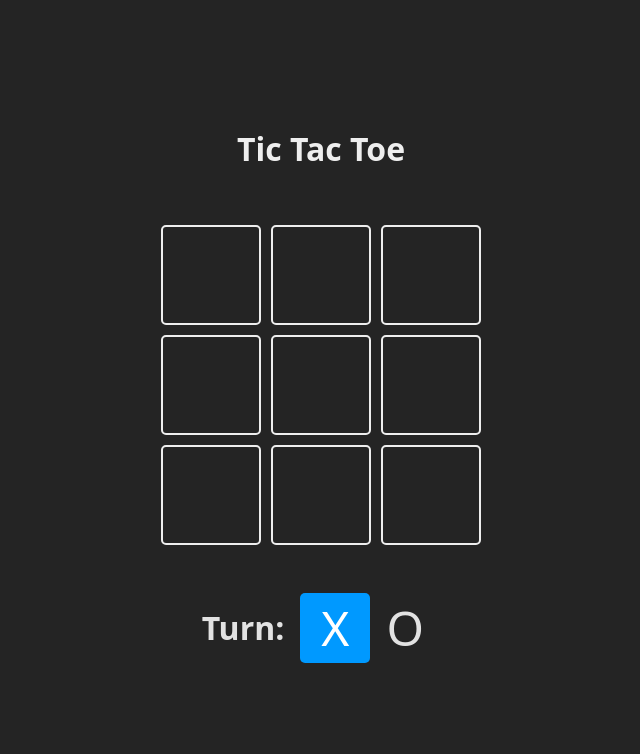
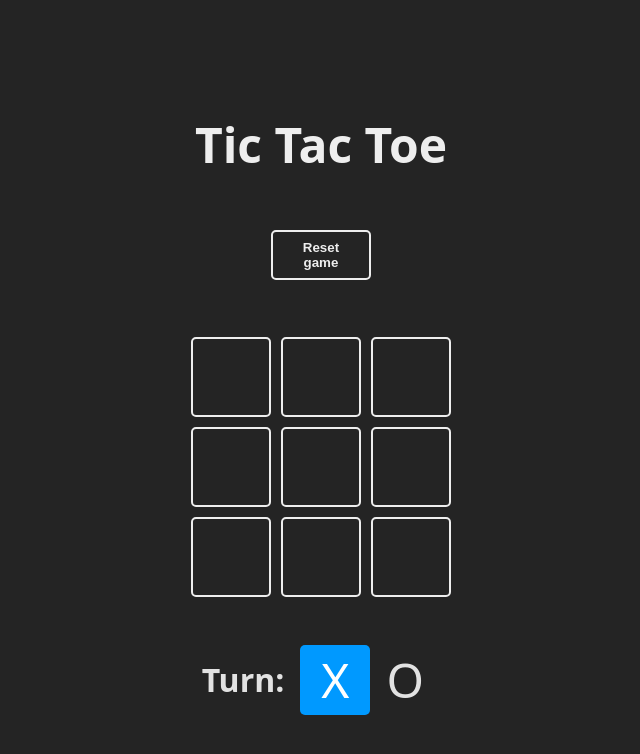
Before and after one commit to melisandoval/animals-tic-tac-toe, a React (Vite) app: page / in a window 1280 px wide. Shown: the top 754 px of the page, without its empty margins (319-959 px from the left). Built offline with nearby package versions, Linux system fonts and the light colour scheme.

Commit message:
update styles, copys and add confetti dependency

```diff
--- a/package.json
+++ b/package.json
@@ -9,6 +9,7 @@
     "preview": "vite preview"
   },
   "dependencies": {
+    "canvas-confetti": "1.6.0",
     "react": "^18.2.0",
     "react-dom": "^18.2.0"
   },
--- a/src/App.jsx
+++ b/src/App.jsx
@@ -2,6 +2,7 @@ import { useState } from "react";
 import "./App.css";
 import { Square } from "./components/Square";
 import { PLAYERS } from "./constants";
+import confetti from "canvas-confetti";
 
 const initialBoard = Array(9).fill(null);
 const { playerOne, playerTwo } = PLAYERS; // destructuring the two players
@@ -45,6 +46,12 @@ function App() {
     return null; // if there is no winner return null
   };
 
+  const checkEndGame = (newBoard) => {
+    return newBoard.every((square) => square !== null);
+    // if all are not null the return will be true
+    // if every square is not null, it means that the game already ended
+  };
+
   // Function updateBoard is called everytime a cell is clicked:
   const updateBoard = (cellNumber) => {
     // (cellNumber is the same as the index number of the array "board")
@@ -76,7 +83,10 @@ function App() {
     const newWinner = checkWinner(newBoard);
 
     if (newWinner) {
+      confetti();
       setWinner(newWinner);
+    } else if (checkEndGame(newBoard)) {
+      setWinner(false);
     }
 
     const newTurn = turn === playerOne ? playerTwo : playerOne;
@@ -85,7 +95,10 @@ function App() {
 
   return (
     <main className="board">
-      <h1>Tic Tac Toe</h1>
+      <header>
+        <h1>Tic Tac Toe</h1>
+        <button onClick={resetGame}>Reset game</button>
+      </header>
 
       <section className="game">
         {board.map((element, index) => {
@@ -108,7 +121,9 @@ function App() {
       {winner !== null && (
         <section className="winner">
           <div className="text">
-            {winner === false ? "Tie" : "The winner is " + winner}
+            {winner === false
+              ? "There was been a tie"
+              : "The winner is " + winner}
           </div>
           <div>
             <button onClick={resetGame}>Start a new game!</button>
--- a/src/index.css
+++ b/src/index.css
@@ -43,9 +43,14 @@ body {
   justify-content: center;
 }
 
-.board h1 {
+header {
+  margin-bottom: 2em;
+}
+
+h1 {
   color: #eee;
-  margin-bottom: 2em;
+  font-size: 3rem;
+  padding: 1em;
 }
 
 .board button {
@@ -59,6 +64,7 @@ body {
   transition: 0.2s;
   font-weight: bold;
   cursor: pointer;
+  background-color: #242424;
 }
 
 .board button:hover {
@@ -114,11 +120,12 @@ h2 {
   display: grid;
   place-items: center;
   align-content: center;
-  background-color: rgba(0, 0, 0, 0.7);
+  background-color: #242424;
 }
 
 .winner .text {
-  background: #111;
+  font-size: 2rem;
+  background-color: #242424;
   height: 300px;
   width: 320px;
   border: 2px solid #eee;
@@ -140,8 +147,8 @@ h2 {
 }
 
 .square {
-  width: 100px;
-  height: 100px;
+  width: 80px;
+  height: 80px;
   border: 2px solid #eee;
   border-radius: 5px;
   display: grid;
```
Also changed, not shown: 1 other file (tests, documents, lock files or other folders).
